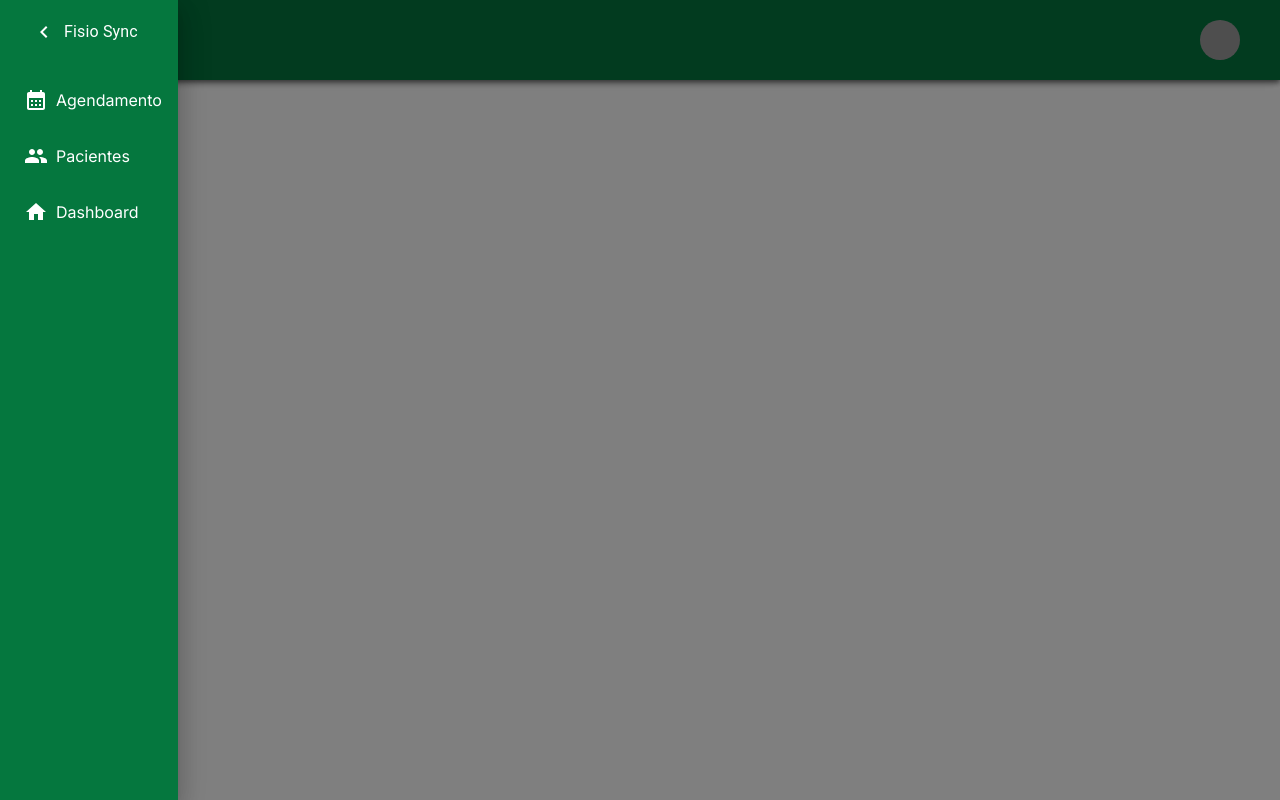
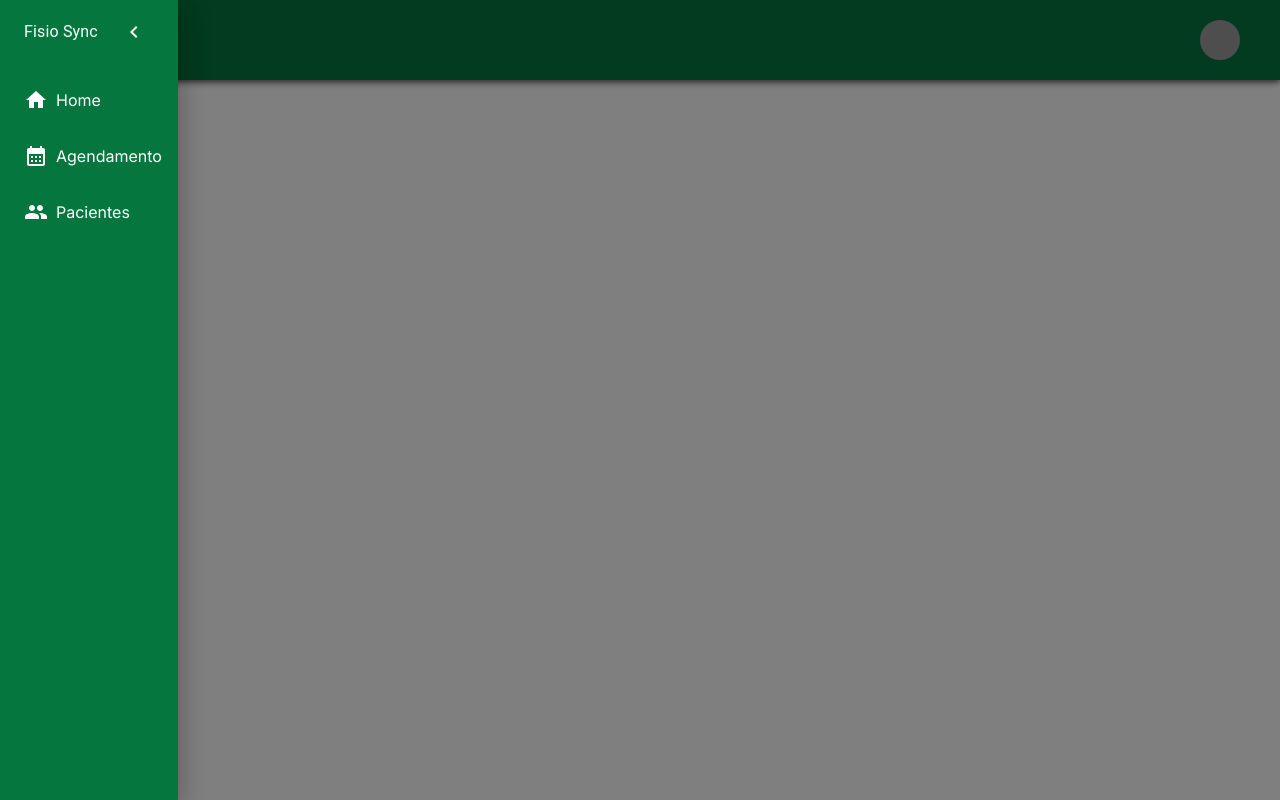
Before and after one commit to viniciussampaio/fisio-sync, a Next.js app in the folder frontend/: page / in a window 1280 px wide. Both pictures are taken after a click on the button 52 px from the left and 40 px from the top of the page. Built offline with nearby package versions, Linux system fonts and the light colour scheme; grey boxes are pictures that could not be loaded.

Commit message:
adjustments layout

```diff
--- a/frontend/src/app/layout.tsx
+++ b/frontend/src/app/layout.tsx
@@ -19,8 +19,9 @@ export default function RootLayout({
     <html lang="pt-br">
 
       <body className={inter.className}>
-        <Appbar />
-        {children}
+        <Appbar>
+          {children}
+        </Appbar>
       </body>
     </html>
   );
--- a/frontend/src/components/Appbar/page.tsx
+++ b/frontend/src/components/Appbar/page.tsx
@@ -1,10 +1,11 @@
 "use client";
 
 import * as React from "react";
+import { useTheme } from '@mui/material/styles';
 import AppBar from "@mui/material/AppBar";
 import Box from "@mui/material/Box";
 import Toolbar from "@mui/material/Toolbar";
-import { Avatar, Drawer, IconButton, List, ListItem, ListItemButton, ListItemIcon, ListItemText, Typography } from "@mui/material";
+import { Avatar, Drawer, IconButton, List, ListItem, ListItemButton, ListItemIcon, ListItemText, Typography, Container } from "@mui/material";
 import Menu from "@mui/icons-material/Menu";
 import ArrowLeft from '@mui/icons-material/KeyboardArrowLeft';
 import CalendarMonthIcon from '@mui/icons-material/CalendarMonth';
@@ -13,17 +14,19 @@ import HomeIcon from '@mui/icons-material/Home';
 import Link from "next/link";
 
 const sectors = [
+  { nome: "Home", route: "/home", icon: <HomeIcon /> },
   { nome: "Agendamento", route: "/agendamento", icon: <CalendarMonthIcon /> },
   { nome: "Pacientes", route: "/pacientes", icon: <PeopleIcon /> },
-  { nome: "Dashboard", route: "/dashboard", icon: <HomeIcon /> }
 ];
 
-export default function Appbar() {
+export default function Appbar({ children }: { children: React.ReactNode }) {
   const [openDrawer, setOpenDrawer] = React.useState(false);
 
   const handleOpenDrawer = () => {
     setOpenDrawer(true);
   };
+
+  const theme = useTheme();
 
   return (
     <>
@@ -46,13 +49,12 @@ export default function Appbar() {
         </AppBar>
         <Drawer anchor="left" open={openDrawer} PaperProps={{ sx: { backgroundColor: "#05773e" } }}>
           <Toolbar sx={{ background: "#05773e" }}>
+            <Typography sx={{ flexGrow: 1, color: "white" }}>
+              Fisio Sync
+            </Typography>
             <IconButton onClick={() => setOpenDrawer(false)} sx={{ color: "white" }}>
               <ArrowLeft />
             </IconButton>
-            <Typography sx={{ flexGrow: 1, color: "white" }}>
-              Fisio Sync
-            </Typography>
-
           </Toolbar>
           <List sx={{ background: "#05773e" }}>
             {sectors.map((text) => (
@@ -67,6 +69,11 @@ export default function Appbar() {
             ))}
           </List>
         </Drawer>
+        <Box height="10vh" >
+          <Container maxWidth="lg" fixed sx={{ background: "#05773e" }}>
+            {children}
+          </Container>
+        </Box>
       </Box >
     </>
   );
```
Also changed, not shown: frontend/src/components/Drawer/page.tsx (deleted, +0 -25 lines), frontend/src/app/home/page.tsx (renamed from frontend/src/app/dashboard/page.tsx).
